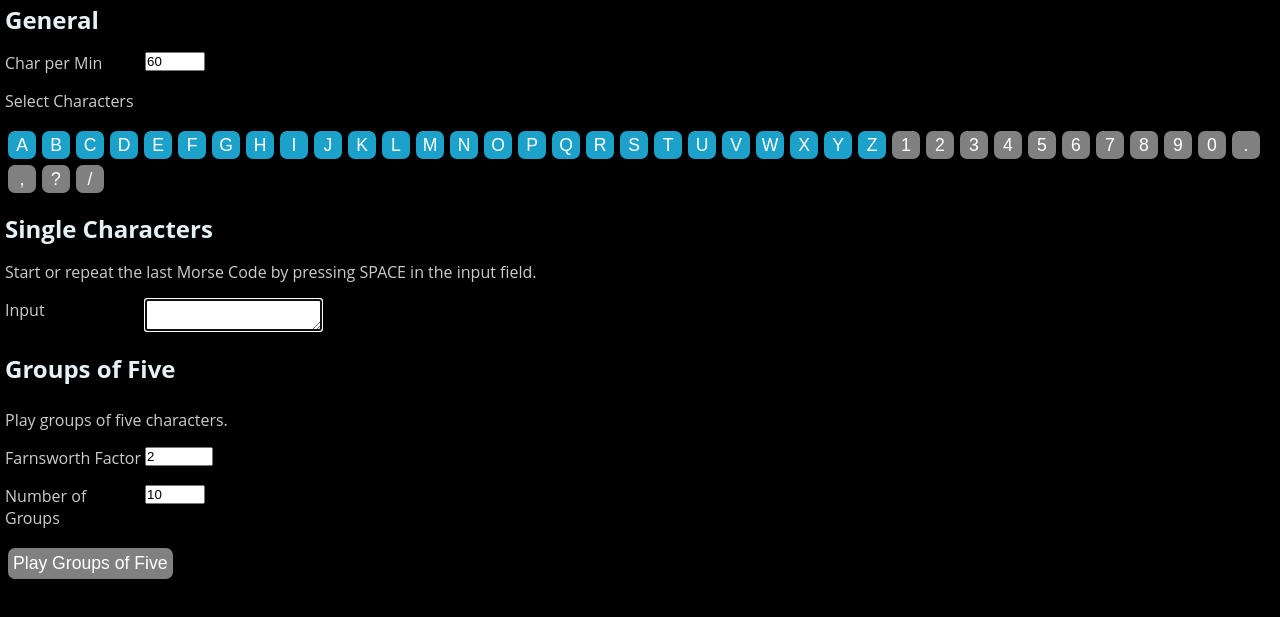
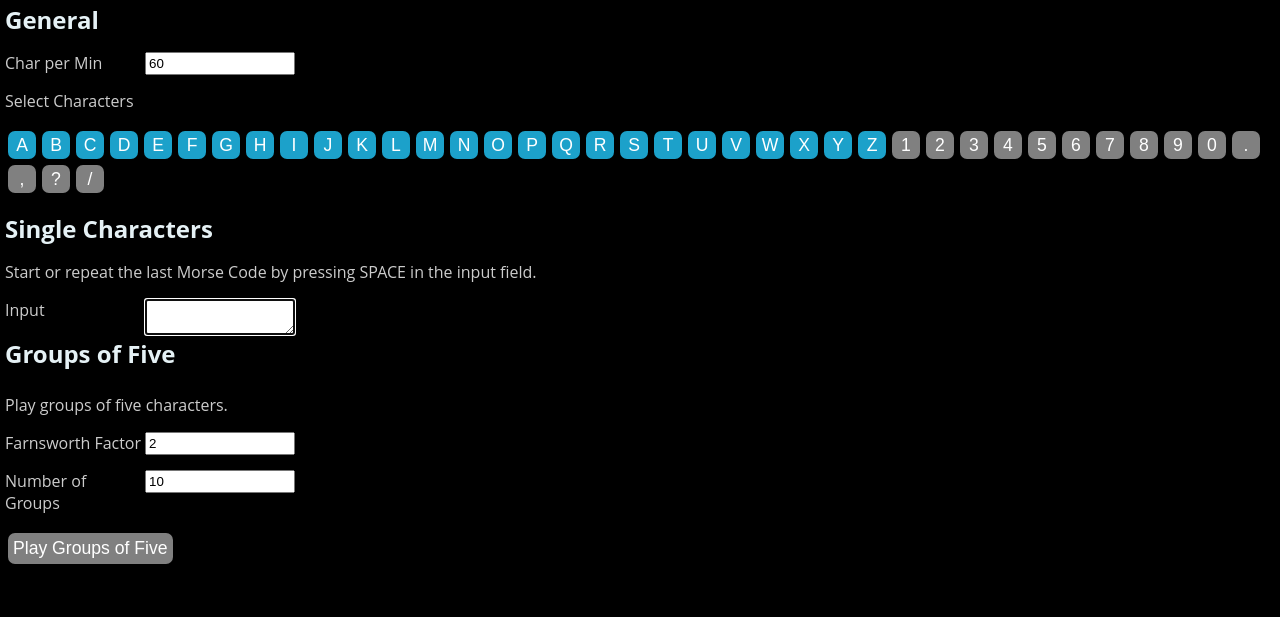
Before and after one commit to fritzsche/maniac_morse_machine, a plain HTML site: page index.html in a window 1280 px wide. Shown: the part 51-668 px from the top of the page. Drawn offline with Linux system fonts and the light colour scheme.

Commit message:
more space

```diff
--- a/style.css
+++ b/style.css
@@ -78,8 +78,12 @@ label{
   text-align: left;
   margin-bottom: 1em;
 }
-input {
-float: left;
+input, textarea {
+  float: left;
+  padding: 2px;
+  width: 150px;
 }
 
+
+
 .setclear { clear: both; margin-bottom: 1em;}
```
